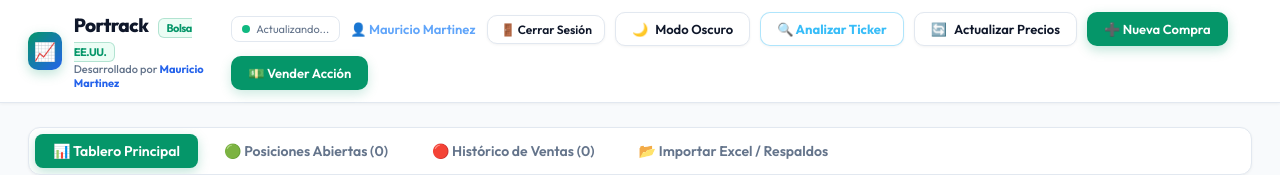
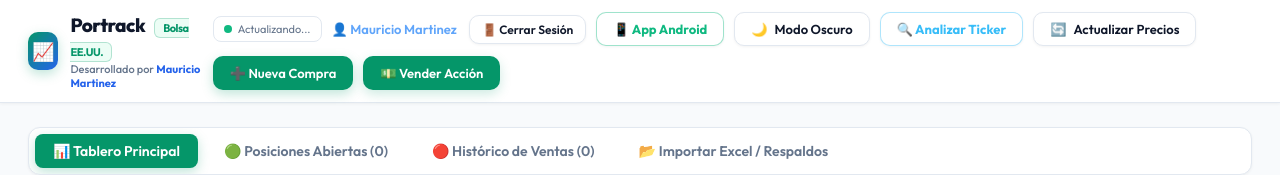
Before and after one commit to mauricio-1968/cartera2026, a website: page public/index.html in a window 1280 px wide. Shown: the top 175 px of the page. Drawn offline with nearby package versions, Linux system fonts and the light colour scheme; no server answers.

Commit message:
feat: soporte app movil Android con conexion a Supabase y enlace de descarga directa APK

```diff
--- a/public/index.html
+++ b/public/index.html
@@ -51,6 +51,10 @@
             🚪 Cerrar Sesión
           </button>
         </div>
+
+        <a href="/Portrack.apk" download class="btn btn-secondary" style="border-color: rgba(16, 185, 129, 0.4); color: #10b981; font-weight: 700; text-decoration: none; display: inline-flex; align-items: center; gap: 4px;" title="Descargar APK para Celular o Tablet Android">
+          📱 App Android
+        </a>
 
         <!-- Botón de Alternar Modo Claro / Oscuro -->
         <button class="btn btn-secondary" id="btn-theme-toggle" onclick="app.toggleTheme()">
```
Also changed, not shown: 2 other files.
